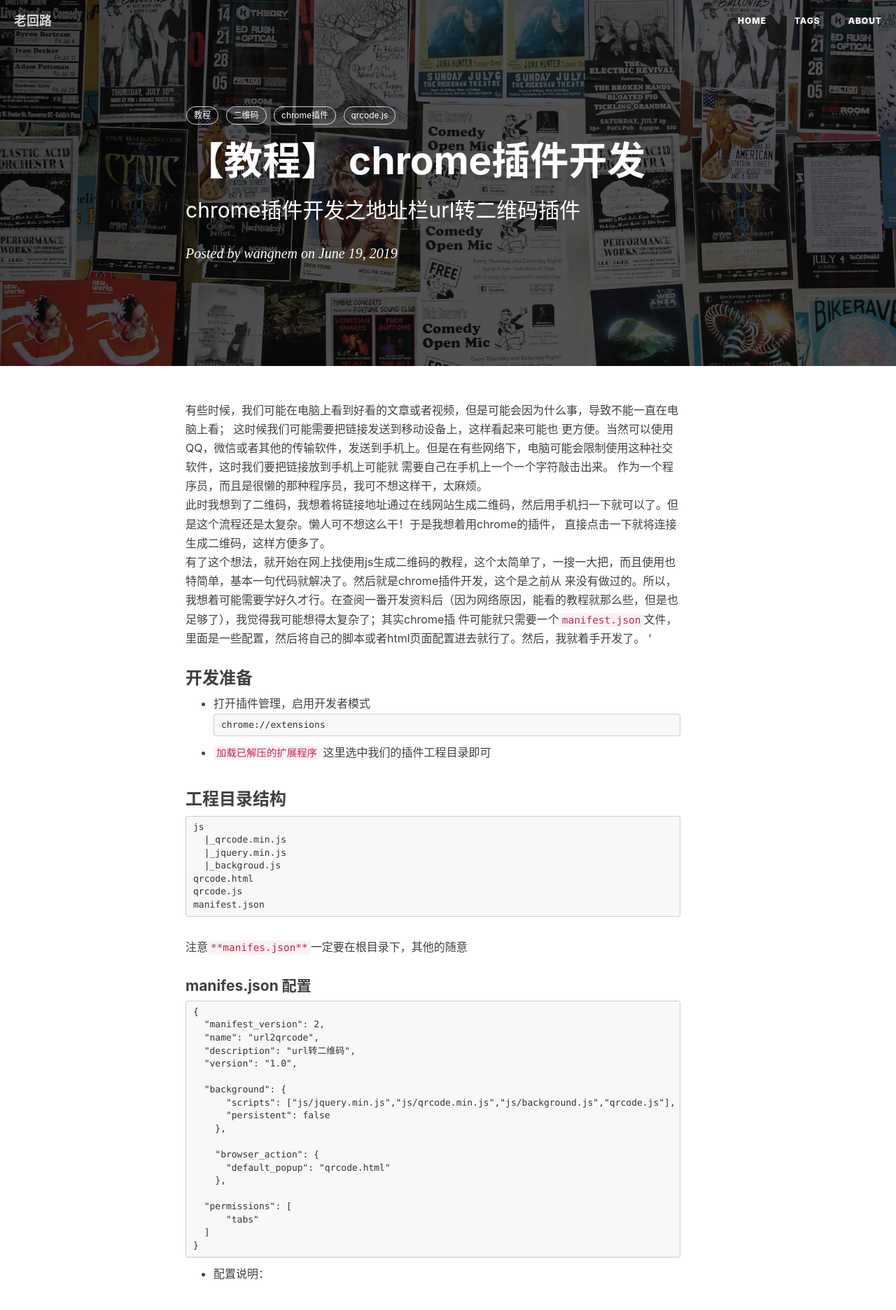
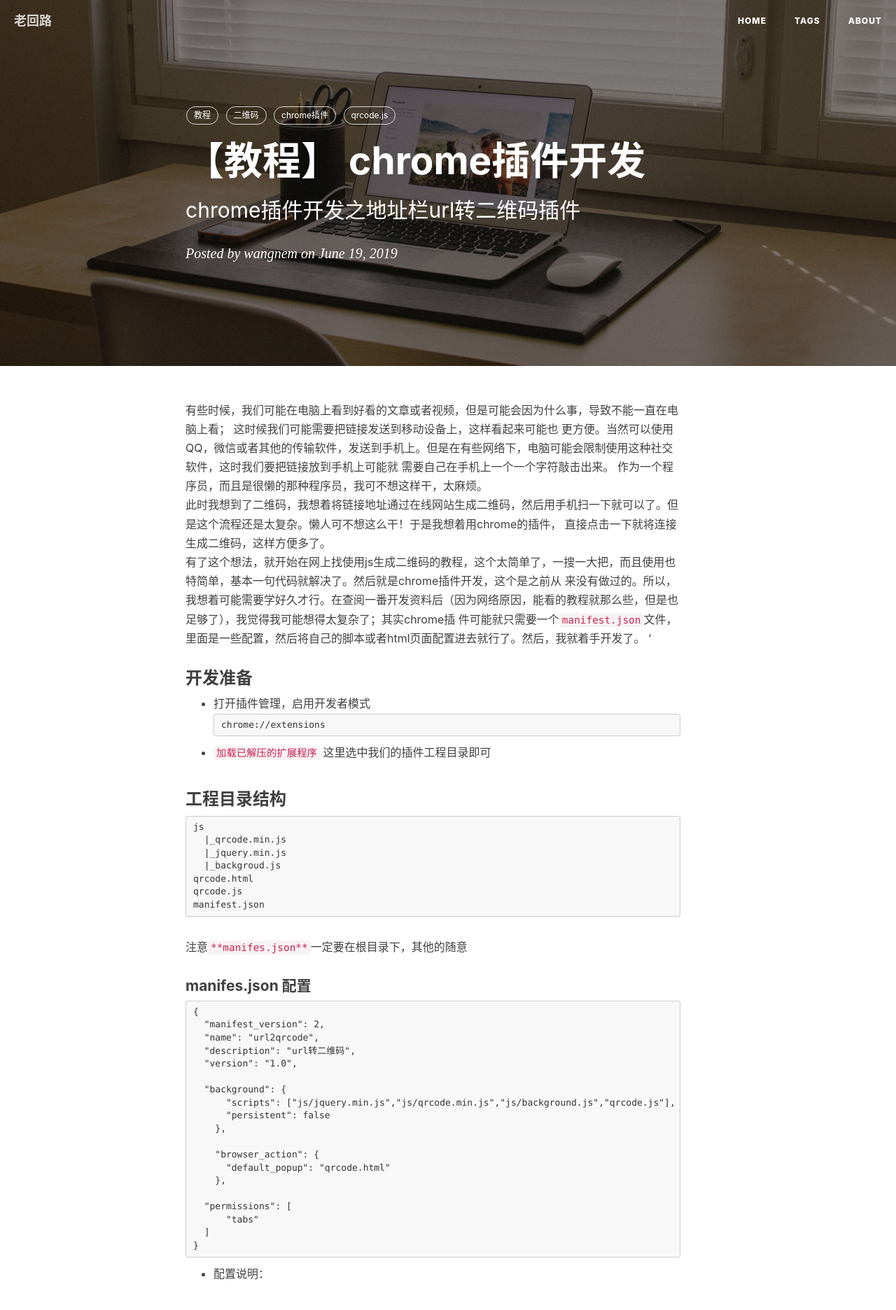
Before and after one commit to lovears/lovears.github.io, a Jekyll site: the page built from _posts/2019-06-19-chrome插件开发-url转二维码.markdown, in a window 1280 px wide. Shown: the top 1872 px of the page at 70% size. Built offline with Jekyll 4.4.1, drawn with Linux system fonts in a browser that asks for light colours; nearby versions of some CDN libraries; comment, search, counter and statistics services are not loaded.

Commit message:
““
redis

```diff
--- a/_config.yaml
+++ b/_config.yaml
@@ -1,7 +1,7 @@
 # Site settings
 title: 老回路
 SEOTitle:  老回路
-header-img: img/home-bg.jpg
+header-img: img/home-bg-o.jpg
 email: wmcqu1993@gmail.com
 description: ""
 keyword: ""
--- a/_posts/2019-09-05-cache-redis.markdown
+++ b/_posts/2019-09-05-cache-redis.markdown
@@ -1,10 +1,10 @@
 ---
 layout:     post
-title:      "【Redis】Redis相关问题（一）
+title:      "【Redis】 Redis相关问题（一）"
 subtitle:   "Redis相关常见问题"
 date:       2019-09-07
 author:     "老回路"
-header-img: "img/home-bg-o.jpg"
+header-img: "img/home-bg.jpg"
 tags:
     - redis
     - 缓存
```
